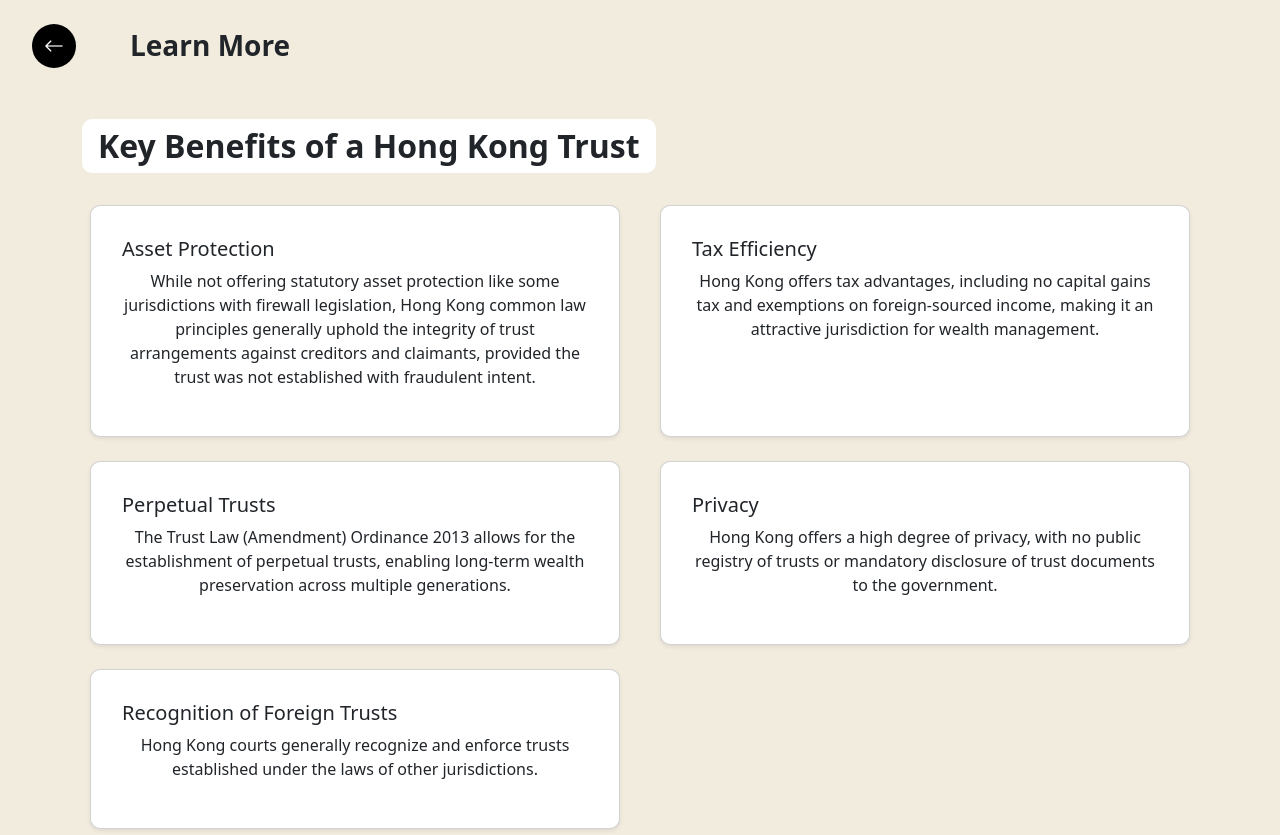
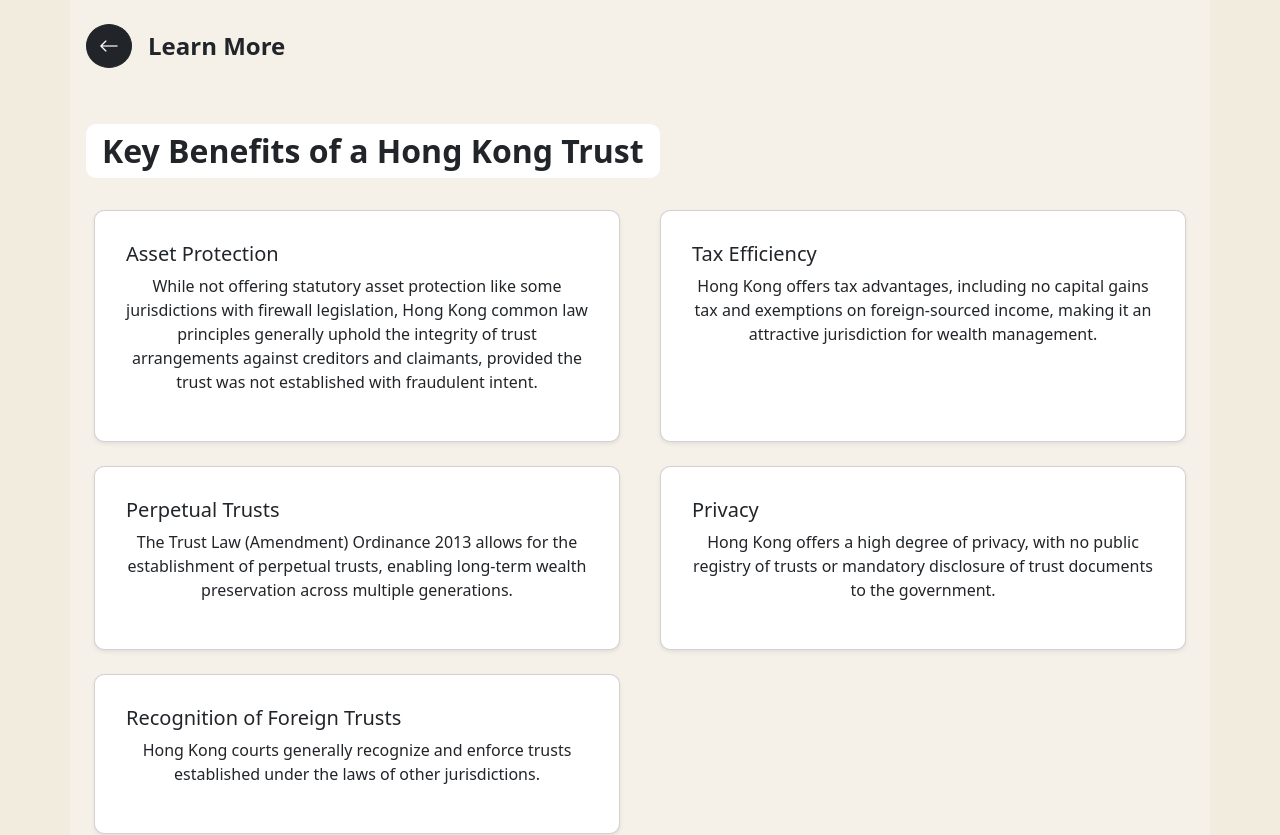
Before and after one commit to WhitelightningDev/hongkongtrust, an Angular app: page /Learnmore in a window 1280 px wide. Shown: the top 835 px of the page. Built offline with nearby package versions, Linux system fonts and the light colour scheme.

Commit message:
`Refactor back button and heading layout in multiple pages`

```diff
--- a/src/app/pages/learnmore/learnmore.css
+++ b/src/app/pages/learnmore/learnmore.css
@@ -7,22 +7,29 @@
   position: relative;
 }
 
-.learnSection{
-     background-color: #f5f0e8;
-  padding: 2rem;
-  border-radius: 10px;
-  position: relative;
+.learn-section {
+  background-color: #f5f0e8;
+  padding: 2rem 1rem;
+  min-height: 100vh;
 }
 
+/* Back Button */
 .back-button {
-  background: none;
+  background-color: #000;
+  color: #fff;
   border: none;
-  font-weight: bold;
-  font-size: 1.2rem;
-  position: absolute;
-  top: 1.5rem;
-  left: 2rem;
-  padding: 0;
+  width: 44px;
+  height: 44px;
+  border-radius: 50%;
+  font-size: 1.25rem;
+  display: flex;
+  align-items: center;
+  justify-content: center;
+  transition: background 0.3s ease;
+}
+
+.back-button:hover {
+  background-color: #333;
 }
 
 .section-title {
@@ -81,9 +88,10 @@
   transition: background 0.3s;
 }
 
+
 /* Heading */
 .downloads-heading {
   font-size: 1.75rem;
-  margin-top: 5px;
   font-weight: bold;
+  margin-top: 4px;
 }
--- a/src/app/pages/learnmore/learnmore.html
+++ b/src/app/pages/learnmore/learnmore.html
@@ -1,11 +1,13 @@
 <div class="learn-section container py-4">
-  <!-- Back Button -->
-  <div class="-flex align-items-center mb-4 px-4">
-    <button class="back-button" (click)="goBackToHome()">
-      <i class="bi bi-arrow-left fs-5"></i>
-    </button>
-     <h2 class="downloads-heading ms-4 mb-0">Learn More</h2>
-  </div>
+
+   <!-- Back Button and Heading -->
+  <!-- Back Button with separate "Learn More" heading -->
+<div class="d-flex align-items-center mb-4">
+  <button class="btn btn-dark rounded-circle" (click)="goBackToHome()">
+    <i class="bi bi-arrow-left fs-5"></i>
+  </button>
+  <h4 class="fw-bold ms-3 mb-0">Learn More</h4>
+</div>
 
     <!-- Section: Key Benefits -->
     <section class="mb-5">
--- a/src/app/pages/pricing/pricing.css
+++ b/src/app/pages/pricing/pricing.css
@@ -88,3 +88,20 @@
     justify-content: center;
   }
 }
+
+.back-button {
+  background-color: #000;
+  color: #fff;
+  border: none;
+  padding: 0.5rem 1rem;
+  border-radius: 999px;
+  font-size: 1rem;
+  display: inline-flex;
+  align-items: center;
+  gap: 0.5rem;
+  transition: background-color 0.3s ease;
+}
+
+.back-button:hover {
+  background-color: #333;
+}
--- a/src/app/pages/pricing/pricing.html
+++ b/src/app/pages/pricing/pricing.html
@@ -1,9 +1,12 @@
 <div class="pricing-page w-100 m-2 p-3 p-md-5 rounded-4" style="background-color: #f5f0e9;">
   <!-- Back Button -->
-  <div class="mb-4">
+<div class="d-flex align-items-center gap-3 mb-4">
+  <!-- Circular Back Button -->
   <button class="btn btn-dark rounded-circle" (click)="goBackToHome()">
     <i class="bi bi-arrow-left fs-5"></i>
   </button>
+  <!-- Text next to it -->
+  <h4 class="fw-bold mb-0">Pricing</h4>
 </div>
 
 <!-- Page Title -->
--- a/src/app/pages/welcomepage/welcomepage.html
+++ b/src/app/pages/welcomepage/welcomepage.html
@@ -20,6 +20,7 @@
 
   <!-- Main Content Panels -->
   <div class="container py-5">
+    <h1 class="btn btn-primary btn-sm border rounded-pill d-inline-flex align-items-center gap-2">Step 1</h1>
     <div class="row gy-4 align-items-start">
       <!-- Left Panel -->
       <div class="col-12 col-lg-6">
@@ -45,6 +46,7 @@
       </div>
 
       <!-- Right Panel -->
+
       <div class="col-12 col-lg-6">
         <h2 class="fw-bold mb-3">Generate your cede and sale agreement</h2>
         <p class="small text-muted mb-3">
```
Lines whose indentation alone changed are shown as unchanged.
